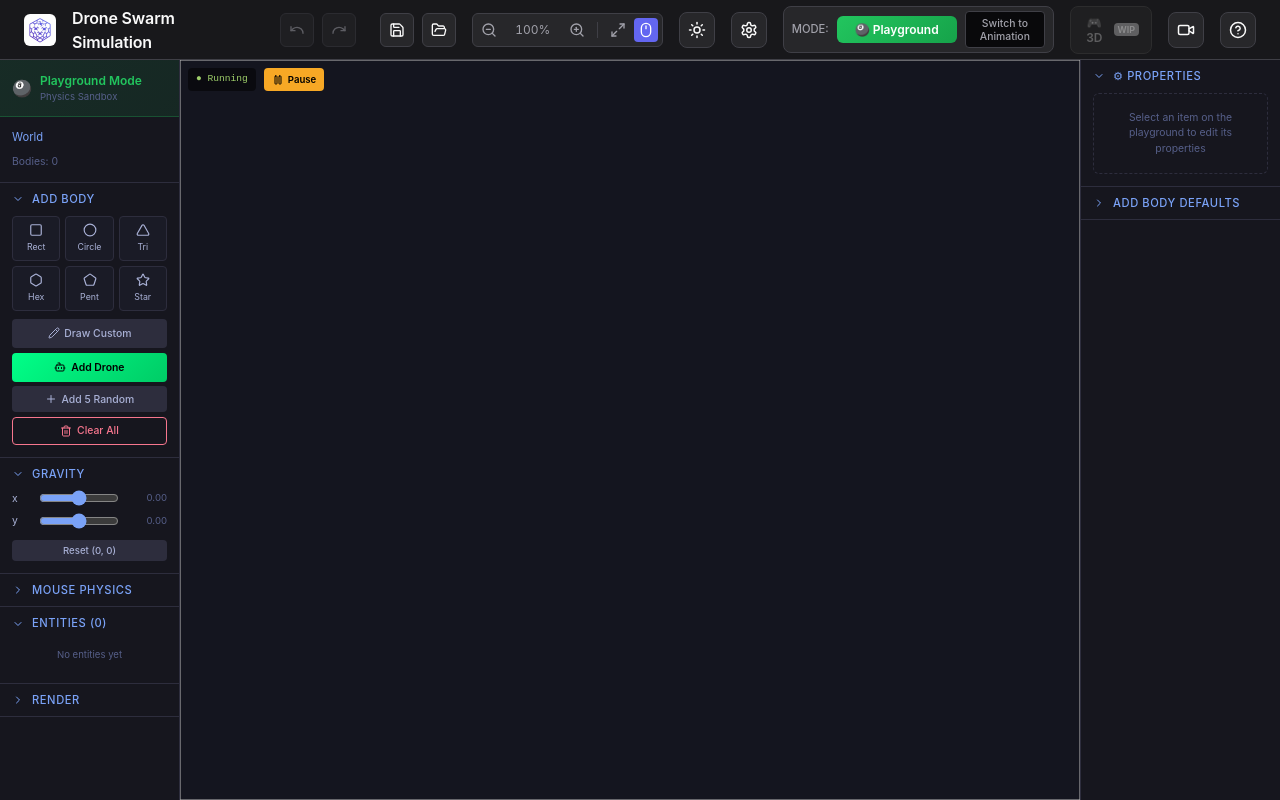
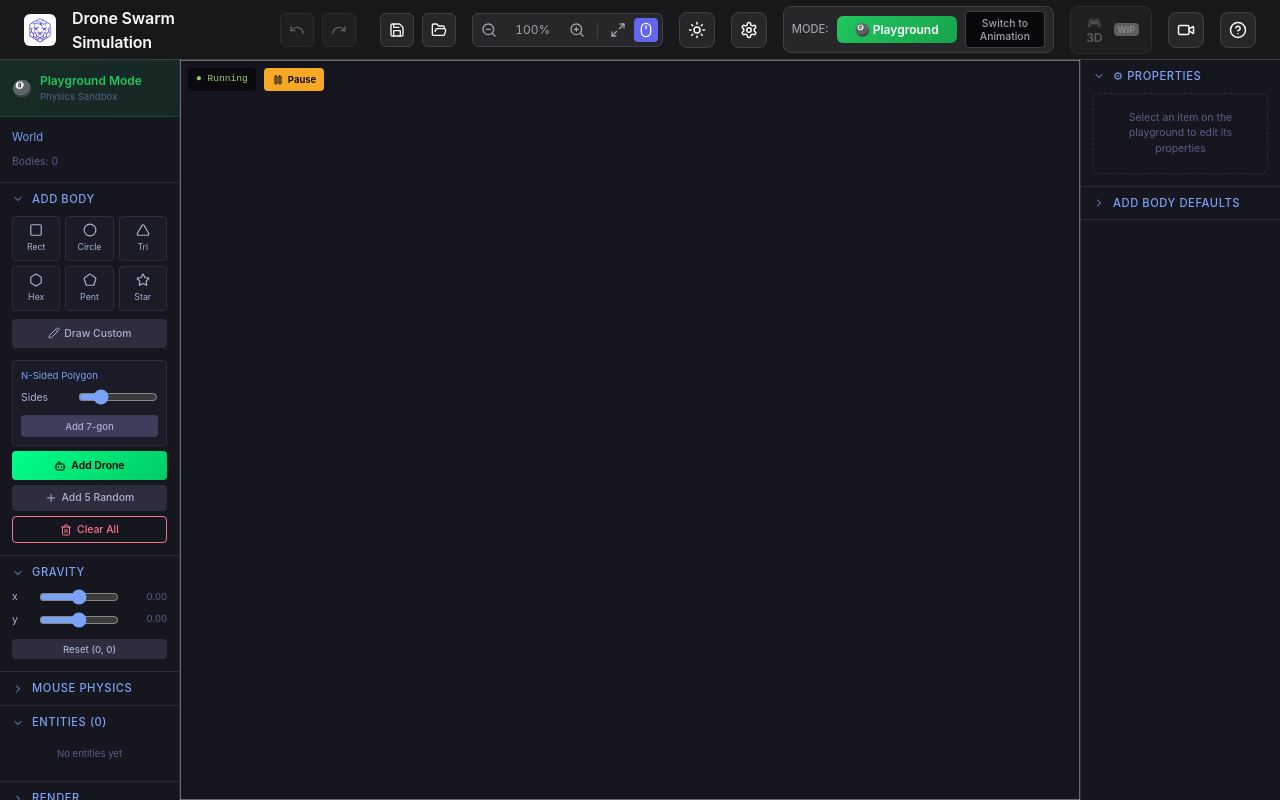
Before and after one commit to mariosumali/drone-swarm-simulation, a React (Vite) app: page / in a window 1280 px wide. Built offline with nearby package versions, Linux system fonts and the light colour scheme.

Commit message:
Add n-sided polygon

```diff
--- a/src/components/PhysicsPlayground.jsx
+++ b/src/components/PhysicsPlayground.jsx
@@ -31,7 +31,7 @@ function Section({ title, defaultOpen = true, children }) {
 }
 
 // Slider with label
-function SliderControl({ label, value, min, max, step = 0.01, onChange }) {
+function SliderControl({ label, value, min, max, step = 0.01, onChange, hideValue = false }) {
     return (
         <div style={{ display: 'flex', alignItems: 'center', justifyContent: 'space-between', marginBottom: '0.4rem' }}>
             <span style={{ fontSize: '0.65rem', color: '#a9b1d6' }}>{label}</span>
@@ -45,9 +45,11 @@ function SliderControl({ label, value, min, max, step = 0.01, onChange }) {
                     onChange={(e) => onChange(parseFloat(e.target.value))}
                     style={{ width: '80px', accentColor: '#7aa2f7' }}
                 />
-                <span style={{ fontSize: '0.6rem', color: '#565f89', width: '40px', textAlign: 'right' }}>
-                    {typeof value === 'number' ? value.toFixed(step < 0.01 ? 3 : 2) : value}
-                </span>
+                {!hideValue && (
+                    <span style={{ fontSize: '0.6rem', color: '#565f89', width: '40px', textAlign: 'right' }}>
+                        {typeof value === 'number' ? value.toFixed(step < 0.01 ? 3 : 2) : value}
+                    </span>
+                )}
             </div>
         </div>
     );
@@ -99,6 +101,7 @@ export function PhysicsPlayground({ theme = 'dark' }) {
     const [bodyProps, setBodyProps] = useState(null);
     const [showCodeEditor, setShowCodeEditor] = useState(false);
     const [editingCode, setEditingCode] = useState('');
+    const [polygonSides, setPolygonSides] = useState(7); // Default 7-sided polygon
 
     const {
         objects,
@@ -306,7 +309,6 @@ export function PhysicsPlayground({ theme = 'dark' }) {
                         ))}
                     </div>
 
-                    {/* Custom drawing button */}
                     <button
                         onClick={() => setDrawingMode(true)}
                         style={{
@@ -327,6 +329,46 @@ export function PhysicsPlayground({ theme = 'dark' }) {
                     >
                         <Pencil size={12} /> Draw Custom
                     </button>
+
+                    {/* N-sided polygon */}
+                    <div style={{
+                        marginTop: '0.75rem',
+                        padding: '0.5rem',
+                        background: '#1a1b26',
+                        borderRadius: '4px',
+                        border: '1px solid #2d2d3d'
+                    }}>
+                        <div style={{ fontSize: '0.6rem', color: '#7aa2f7', marginBottom: '0.4rem' }}>N-Sided Polygon</div>
+                        <SliderControl
+                            label="Sides"
+                            value={polygonSides}
+                            min={3}
+                            max={20}
+                            step={1}
+                            onChange={(v) => setPolygonSides(v)}
+                            hideValue
+                        />
+                        <button
+                            onClick={() => {
+                                if (containerRef.current) {
+                                    const rect = containerRef.current.getBoundingClientRect();
+                                    addObject('polygon', rect.width / 2, rect.height / 2, { sides: polygonSides });
+                                }
+                            }}
+                            style={{
+                                width: '100%',
+                                padding: '0.35rem',
+                                background: '#3d3d5c',
+                                border: 'none',
+                                borderRadius: '4px',
+                                color: '#a9b1d6',
+                                fontSize: '0.6rem',
+                                cursor: 'pointer'
+                            }}
+                        >
+                            Add {polygonSides}-gon
+                        </button>
+                    </div>
 
                     {/* Add Drone button */}
                     <button
```
